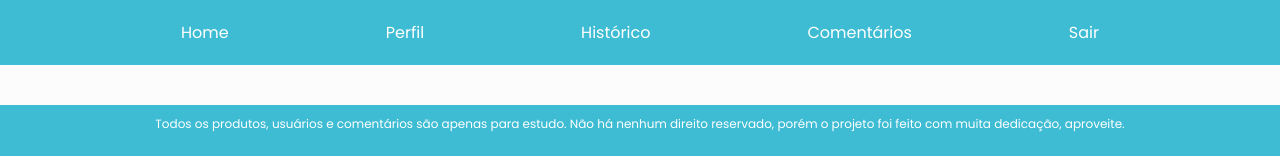
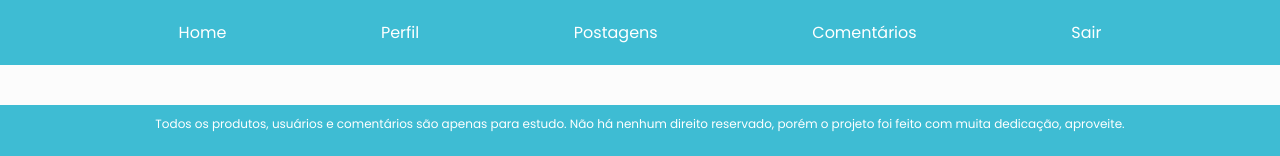
Before and after one commit to stack-over-code-atlantico/supermercadosq-fe, a React (Vite) app in the folder supermercadosq/: page /product in a window 1280 px wide. Shown: the top 156 px of the page. Built offline with nearby package versions, Linux system fonts and the light colour scheme.

Commit message:
fix/FE-06 - correção do navbar de produto

```diff
--- a/supermercadosq/src/components/NavbarProducts/index.jsx
+++ b/supermercadosq/src/components/NavbarProducts/index.jsx
@@ -12,7 +12,7 @@ export function NavbarProducts(){
                     <a href='#'>Perfil</a>
                 </ProductListItem>
                 <ProductListItem>
-                    <a href='#'>Histórico</a>
+                    <a href='#'>Postagens</a>
                 </ProductListItem>
                 <ProductListItem>
                     <a href='#'>Comentários</a>
```
Also changed, not shown: supermercadosq/src/assets/icons/vector.svg (added).
